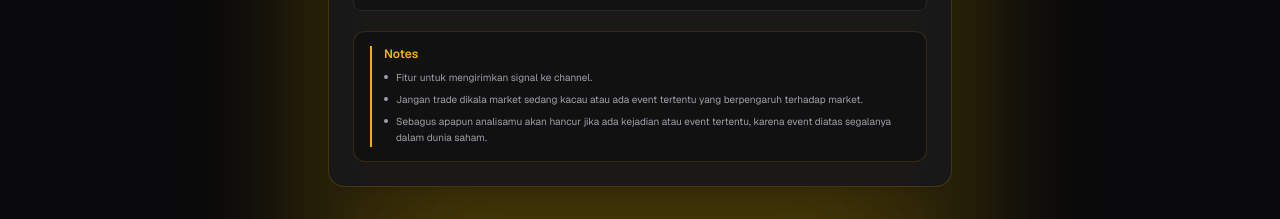
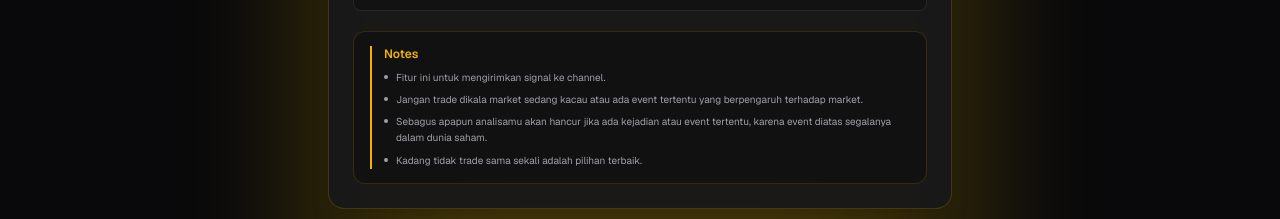
Before and after one commit to usmandarusman/MI, a Next.js app: page / in a window 1280 px wide. Shown: the part 490-709 px from the top of the page. Built offline with nearby package versions, Linux system fonts and the light colour scheme; no server answers.

Commit message:
add note

```diff
--- a/app/page.tsx
+++ b/app/page.tsx
@@ -63,7 +63,7 @@ const BROKERS_CACHE_KEY =
 const notes = [
   {
     id: 1,
-    note: "Fitur untuk mengirimkan signal ke channel.",
+    note: "Fitur ini untuk mengirimkan signal ke channel.",
   },
   {
     id: 2,
@@ -73,6 +73,10 @@ const notes = [
     id: 3,
     note: "Sebagus apapun analisamu akan hancur jika ada kejadian atau event tertentu, karena event diatas segalanya dalam dunia saham.",
   },
+  {
+    id: 4,
+    note: "Kadang tidak trade sama sekali adalah pilihan terbaik."
+  }
 ];
 
 /* =========================================================
```
